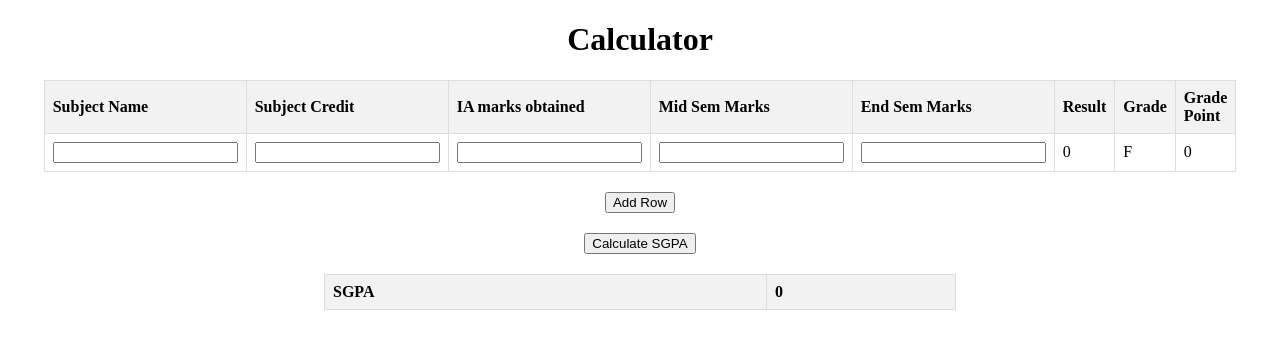
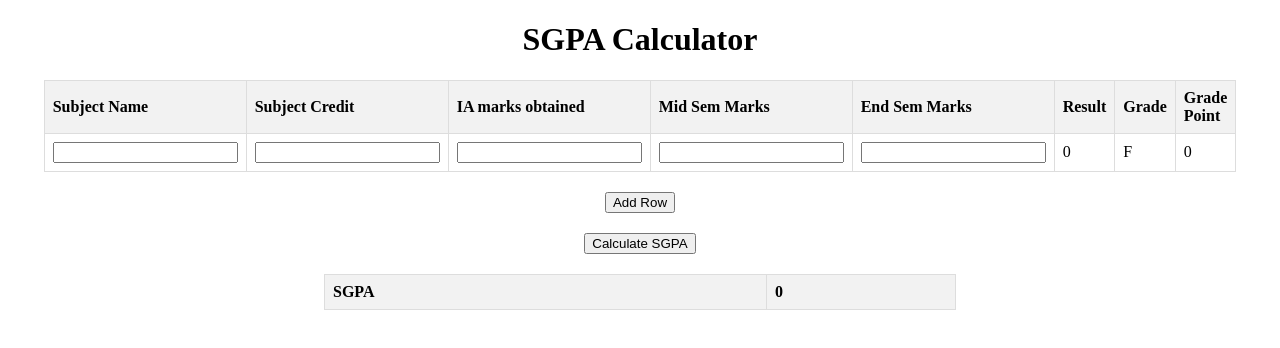
Before and after one commit to khushidesai23/SGPA-Calculator, a plain HTML site: page index.html in a window 1280 px wide. Drawn offline with Linux system fonts and the light colour scheme.

Commit message:
new change

```diff
--- a/index.html
+++ b/index.html
@@ -11,7 +11,7 @@
 
 <body>
 
-    <h1>Calculator</h1>
+    <h1>SGPA Calculator</h1>
 
     <table id="calcTable">
         <tr>
```
